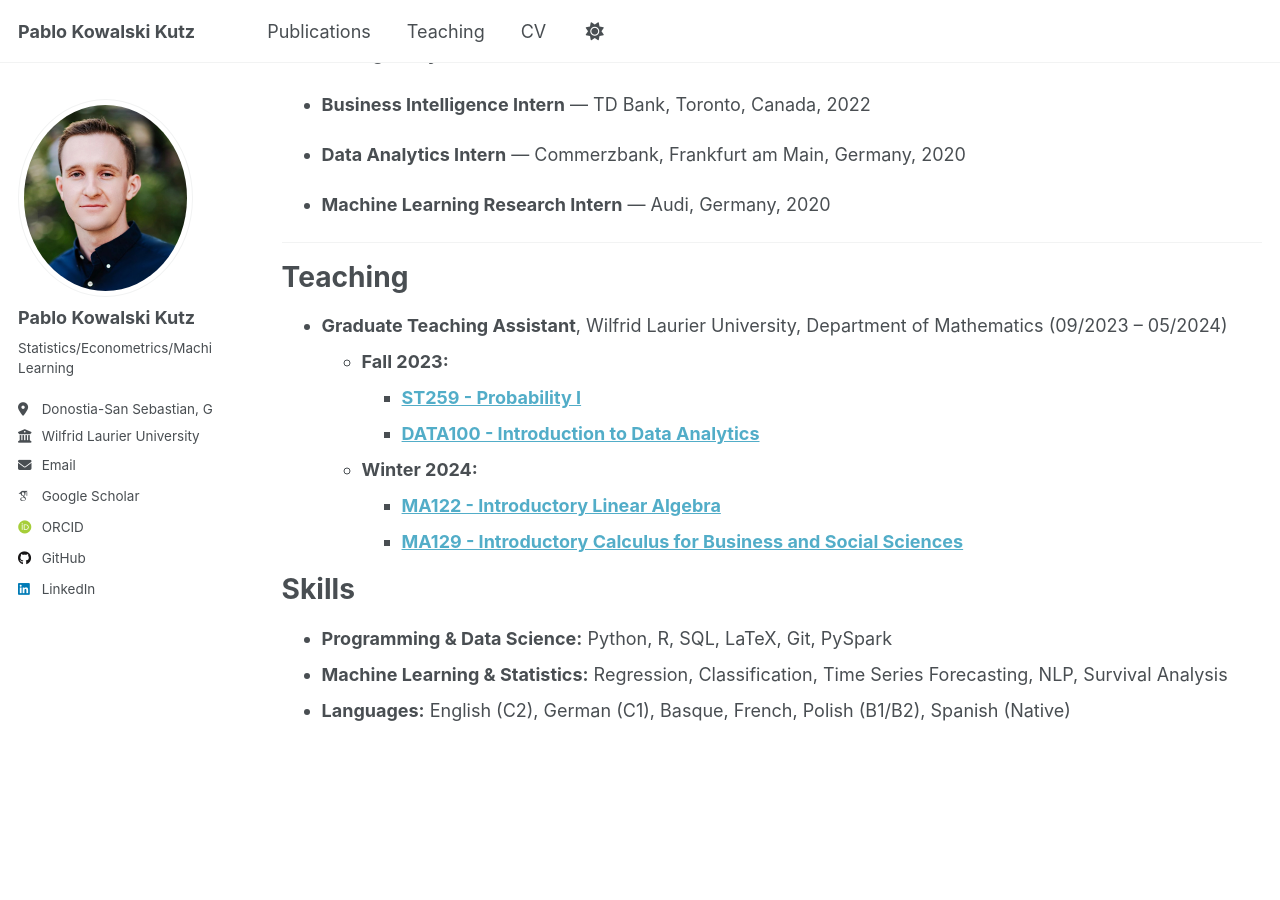
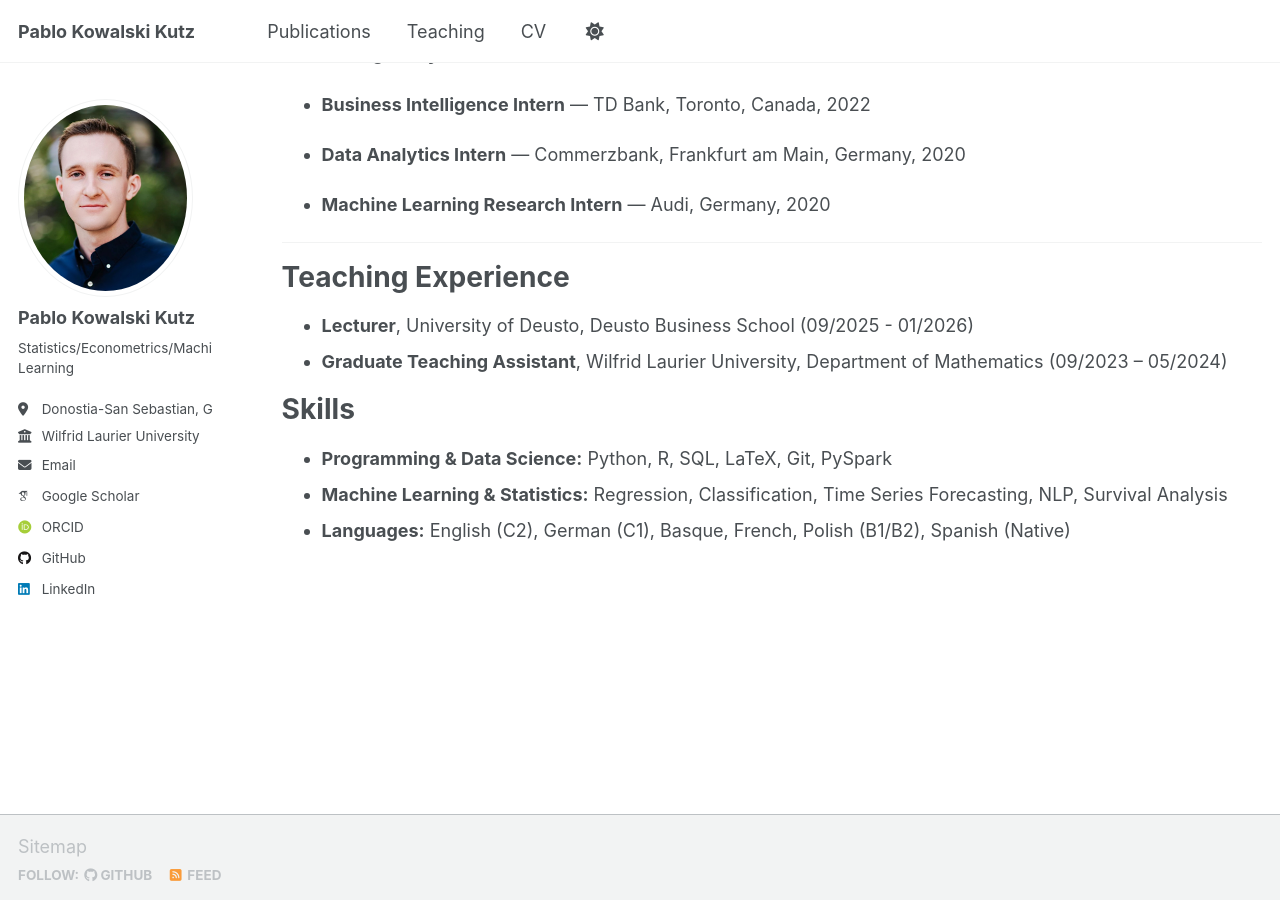
Before and after one commit to pabluski00/pabluski00.github.io, a Jekyll site: the page built from _pages/cv.md, in a window 1280 px wide and 900 px high, scrolled down 499 px. Built offline with Jekyll 4.4.1, drawn with Linux system fonts in a browser that asks for light colours; some web fonts are replaced; a script that is not in the unit is left out.

Commit message:
Update cv.md

```diff
--- a/_pages/cv.md
+++ b/_pages/cv.md
@@ -37,15 +37,10 @@ Work Experience
 ---
 
 
-Teaching
+Teaching Experience
 ======
+* **Lecturer**, University of Deusto, Deusto Business School (09/2025 - 01/2026)
 * **Graduate Teaching Assistant**, Wilfrid Laurier University, Department of Mathematics (09/2023 – 05/2024)
-  - **Fall 2023:**
-    - **[ST259 - Probability I](https://academic-calendar.wlu.ca/course.php?c=76585&cal=1&d=3120&s=1152&y=92)**
-    - **[DATA100 - Introduction to Data Analytics](https://academic-calendar.wlu.ca/course.php?c=60407&cal=1&d=2426&s=1000&y=83)**
-  - **Winter 2024:**
-    - **[MA122 - Introductory Linear Algebra](https://academic-calendar.wlu.ca/course.php?c=56711&cal=1&d=2243&s=966&y=81)**
-    - **[MA129 - Introductory Calculus for Business and Social Sciences](https://academic-calendar.wlu.ca/course.php?c=60343&cal=1&d=2414&s=1000&y=83)**
 
 
 
```
